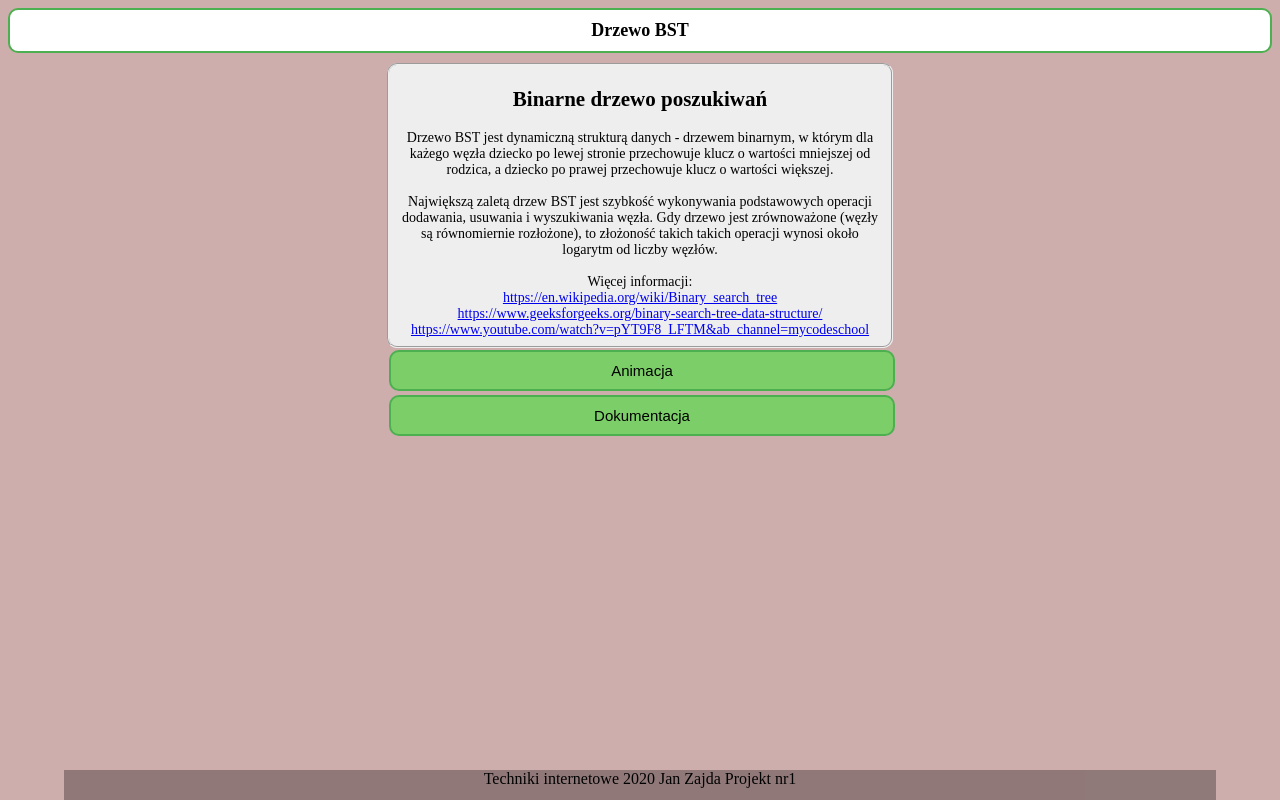
After one commit to Grzybiarz47-WFiIS/InternetTechnologies-5th-semester, a PHP site: page / in a window 1280 px wide. The commit adds this page. Run offline with PHP 8.4, Linux system fonts and the light colour scheme.

Commit message:
Project1 Update4

```diff
--- /dev/null
+++ b/Proj01/index.html
@@ -0,0 +1,30 @@
+<!DOCTYPE html>
+<html>
+<head>
+    <meta http-equiv="content-type" content="text/html; charset=UTF-8">
+    <title>Drzewo BST</title>
+    <link rel="StyleSheet" href="style/proj01.css" type="text/css" />
+    <script src="js/index.js"></script>
+</head>
+<body onload="description()">
+    <header>Drzewo BST</header>
+    <article id="description">
+        <fieldset>
+            <h2>Binarne drzewo poszukiwań</h2>
+            Drzewo BST jest dynamiczną strukturą danych - drzewem binarnym,
+            w którym dla każego węzła dziecko po lewej stronie przechowuje klucz o wartości mniejszej od rodzica,
+            a dziecko po prawej przechowuje klucz o wartości większej.<br /><br />
+            Największą zaletą drzew BST jest szybkość wykonywania podstawowych operacji dodawania,
+            usuwania i wyszukiwania węzła. Gdy drzewo jest zrównoważone (węzły są równomiernie rozłożone),
+            to złożoność takich takich operacji wynosi około logarytm od liczby węzłów.<br /><br />
+            Więcej informacji:<br />
+            <a href="https://en.wikipedia.org/wiki/Binary_search_tree">https://en.wikipedia.org/wiki/Binary_search_tree</a>
+            <a href="https://www.geeksforgeeks.org/binary-search-tree-data-structure/">https://www.geeksforgeeks.org/binary-search-tree-data-structure/</a>
+            <a href="https://www.youtube.com/watch?v=pYT9F8_LFTM&ab_channel=mycodeschool">https://www.youtube.com/watch?v=pYT9F8_LFTM&ab_channel=mycodeschool</a>
+        </fieldset>
+        <input type="button" id="animation" value="Animacja" onclick="animation()"/><br />
+        <input type="button" id="docButton" value="Dokumentacja" onclick="documentation()"/>
+    </article>
+    <footer>Techniki internetowe 2020 Jan Zajda Projekt nr1</footer>
+</body>
+</html>
--- /dev/null
+++ b/Proj01/js/index.js
@@ -0,0 +1,15 @@
+var timestep = 1000;
+var opLevel = 10;
+
+function animation() {
+    window.location.href = "proj01.html";
+}
+function documentation() {
+    window.location.href = "dokumentacja.pdf";
+}
+function description() {
+    var desc = document.getElementById("description");
+    desc.style.opacity = 0.0;
+    var interval = setInterval(function () { desc.style.opacity = parseFloat(desc.style.opacity) + (1.0 / opLevel); }, timestep / opLevel);
+    setTimeout(function () { clearInterval(interval); }, timestep);
+}
--- /dev/null
+++ b/Proj01/js/workers/workerExample1.js
@@ -0,0 +1,5 @@
+onmessage = function(e) {
+    e.data[0] = 30;
+    e.data[1] = 40;
+    postMessage(e.data);
+}
--- /dev/null
+++ b/Proj01/js/workers/workerExample2.js
@@ -0,0 +1,5 @@
+onmessage = function(e) {
+    e.data[0] = 20;
+    e.data[1] = 0;
+    postMessage(e.data);
+}
--- a/Proj01/proj01.css
+++ b/Proj01/style/proj01.css
@@ -1,5 +1,5 @@
 body {
-    background: rgba(159, 92, 92, 0.52);
+    background: rgba(159, 92, 92, 0.5);
 }
 header {
     border-radius: 10px;
@@ -25,20 +25,20 @@ text {
     font-family: "Courier New", "Courier", monospace;
     text-anchor: middle;
 }
-fieldset {
-    width: 80%;
-    background-color: #eeeeee;
-    margin-top: 10px;
-    font-size: 12px;
-    display: block;
-}
-h3{
+h2, h3{
     text-align: center;
 }
 legend {
     background-color: gray;
     color: white;
     padding: 5px 5px;
+}
+fieldset {
+    border-radius: 10px;
+    background-color: #eeeeee;
+    margin: auto;
+    font-size: 14px;
+    display: block;
 }
 input {
     width: 100%;
@@ -49,6 +49,7 @@ input {
     font-size: 15px;
 }
 input[type=button] {
+    background: rgba(0, 255, 0, 0.4);
     color: black;
     text-align: center;
     text-decoration: none;
@@ -58,6 +59,12 @@ input[type=button] {
 input[type=text] {
     box-sizing: border-box;
 }
+input#toAddValue, input#toReset{
+    background: rgba(255, 0, 0, 0.3);
+}
+input:disabled{
+    background: rgba(255, 0, 0, 0.0);
+}
 article#menu {
     width: 15%;
     float: left;
@@ -66,10 +73,16 @@ article#whiteboard {
     width: 75%;
     float: right;
 }
+article#description {
+    width: 40%;
+    margin: auto;
+    text-align: center;
+}
 div#contentInfo {
     display: none;
     width: 100%;
 }
 div#alert {
+    text-align: center;
     color: red;
 }
```
Also changed, not shown: Proj01/js/proj01.js (renamed from Proj01/proj01.js, +23 -4 lines), Proj01/proj01.html (+9 -8 lines), Proj01/js/Node.js (renamed from Proj01/Node.js), Proj01/js/Tree.js (renamed from Proj01/Tree.js), Proj01/js/params.js (renamed from Proj01/params.js), 5 other files.
